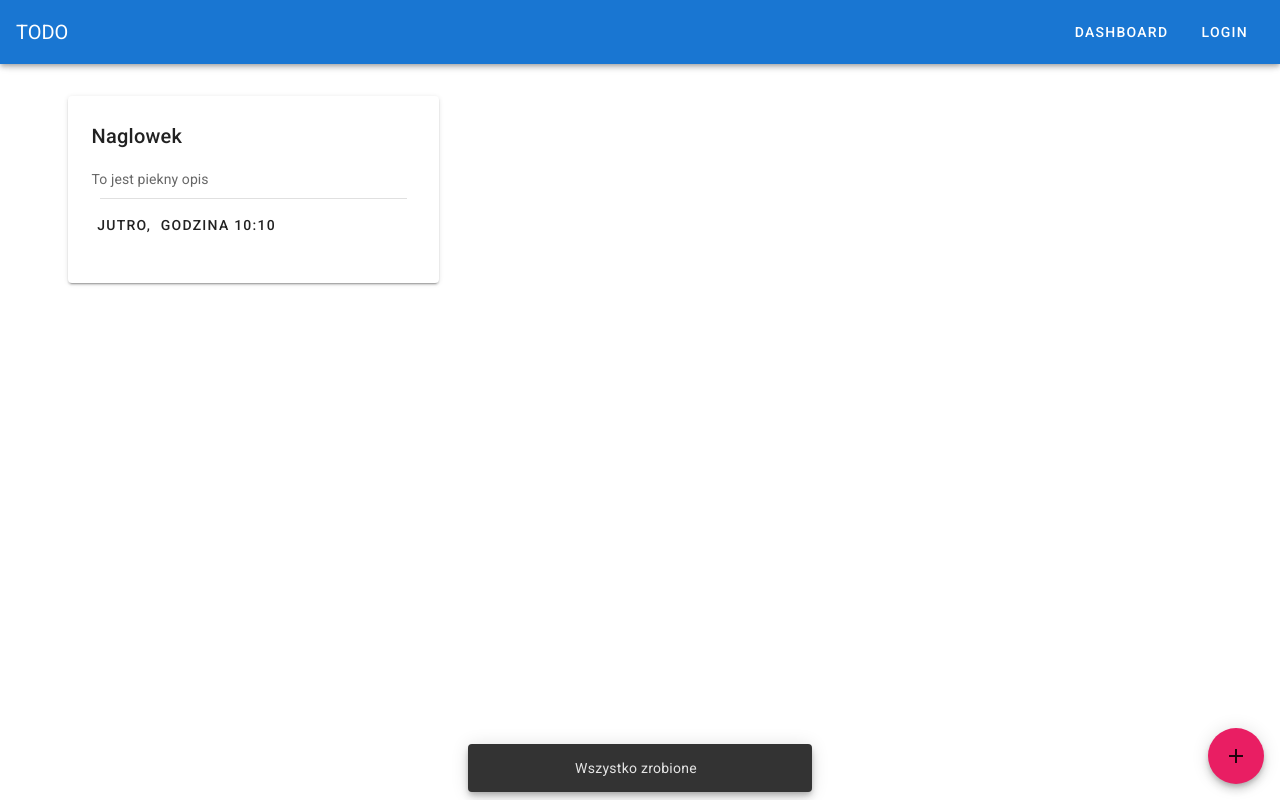
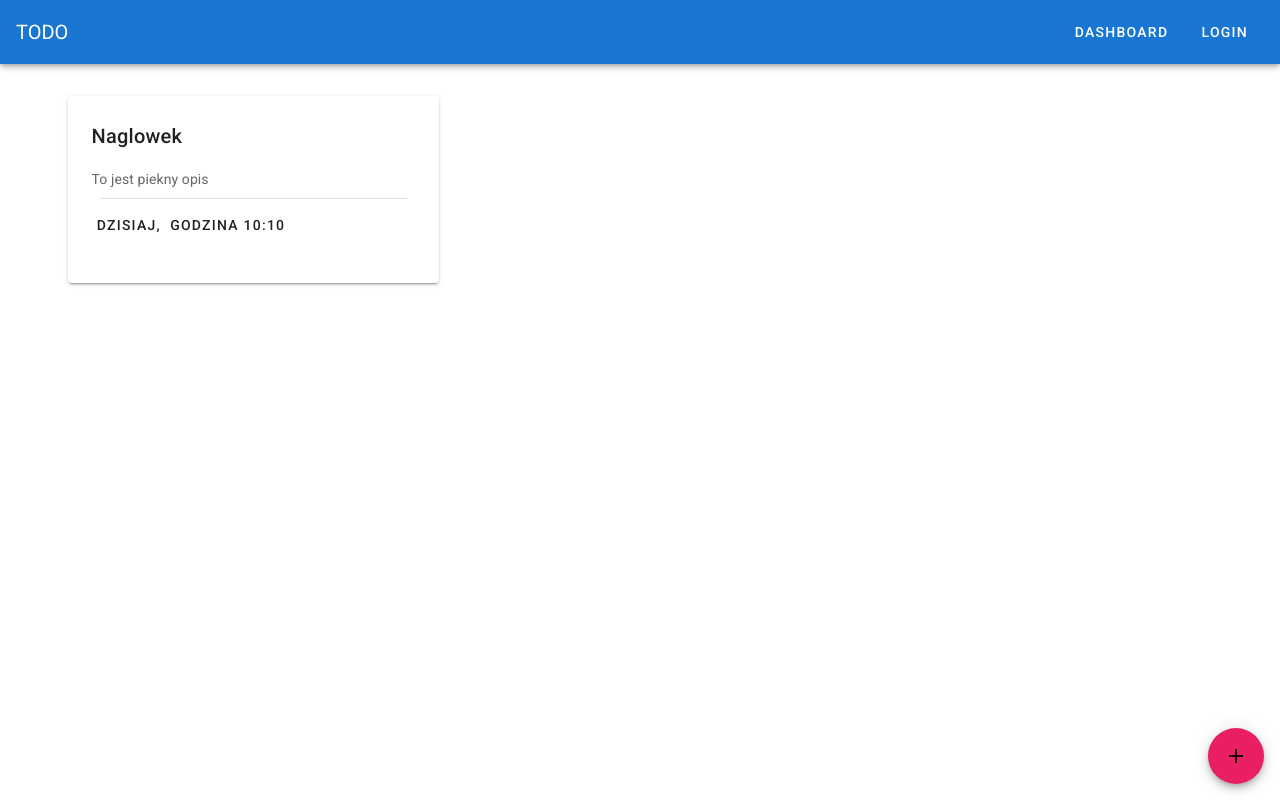
Before and after one commit to leonos2000/vue-todo, a Vue app: page / in a window 1280 px wide. Built offline with nearby package versions, Linux system fonts and the light colour scheme.

Commit message:
removed snackbar and added task sorting

```diff
--- a/src/views/Dashboard.vue
+++ b/src/views/Dashboard.vue
@@ -234,15 +234,6 @@
   >
     <v-icon>mdi-plus</v-icon>
   </v-btn>
-
-    <!-- SNACKBAR WITH NEXT TASK -->
-    <v-snackbar
-      value="true"
-      timeout="-1"
-    >
-    <div class="text-center">{{ nextTask }}</div>
-    </v-snackbar>
-
   </v-container>
 </template>
 
@@ -262,26 +253,6 @@ export default {
         if (!this.$v.taskTitle.$dirty) return errors
         !this.$v.taskTitle.required && errors.push('Pole wymagane')
       return errors
-    },
-    nextTask() {
-      this.nextTaskUpdater
-
-      const currentTime = new Date().getTime()
-      let index
-      let timeDeviation = currentTime
-      for (let i = 0; i < this.tasks.length; i++) {
-        if (this.tasks[i].time.getTime() - currentTime < timeDeviation) {
-          index = i
-          timeDeviation = this.tasks[i].time.getTime() - currentTime
-        }
-      }
-      if ((timeDeviation == currentTime) || (timeDeviation <= 0)) {
-        return 'Wszystko zrobione'
-      }
-      return 'Następne zadanie: ' +
-        this.tasks[index].title + ' ' +
-        this.showDaysToTask(this.tasks[index].time) + ' o ' +
-        this.tasks[index].friendlyTime
     }
   },
 
@@ -291,8 +262,6 @@ export default {
 
   data: () => ({
     overlay: false,
-
-    nextTaskUpdater: 0,
 
     timePickMenu: false,
     datePickMenu: false,
@@ -346,10 +315,11 @@ export default {
 
       const timeToTask = taskTime.getTime() - currentTime
       let nextDay = new Date(taskTime)
-      nextDay.setDate(taskTime.getDate + 1)
+      nextDay.setDate(taskTime.getDate() + 1)
       nextDay.setMinutes(0)
       nextDay.setHours(0)
-      const timeToEndOfDay = nextDay - taskTime.getTime()
+      const timeToEndOfDay = nextDay.getTime() - taskTime.getTime()
+      console.log(timeToEndOfDay)
 
       const daysToTask = Math.floor(timeToTask / (24*60*60*1000))
 
@@ -386,6 +356,8 @@ export default {
         this.overlay = false
         this.taskTitle = ''
         this.taskDesc = ''
+
+        this.sortTasks()
       }
     },
     updateTaskTime(index, friendlyTime) {
@@ -396,7 +368,7 @@ export default {
       this.tasks[index].time = taskTime
       this.tasks[index].timeInplaceMenu = false
 
-      this.nextTaskUpdater++
+      this.sortTasks()
     },
     updateTaskDate(index, friendlyDate) {
       let taskTime = this.tasks[index].time
@@ -404,17 +376,16 @@ export default {
       taskTime.setMonth(parseInt(friendlyDate.substr(5, 2)) - 1)
       taskTime.setDate(friendlyDate.substr(8, 2))
 
-
       this.tasks[index].time = taskTime
       this.tasks[index].dateInplaceMenu = false
 
-      this.nextTaskUpdater++
+      this.sortTasks()
     },
     updateTitle(index, event) {
       this.tasks[index].title = event.target.value
       this.tasks[index].titleInplaceChange = false
 
-      this.nextTaskUpdater++
+      this.sortTasks()
     },
     cancelTaskAdding() {
       this.overlay = false
@@ -423,10 +394,22 @@ export default {
     },
     deleteTask(index) {
       this.tasks.splice(index, 1)
+      this.sortTasks()
     },
     archiveTask(index) {
       this.doneTasks.push(this.tasks.splice(index, 1))
+      this.sortTasks()
     },
+    sortTasks() {
+      const currentTime = new Date().getTime()
+      this.tasks.sort((a, b) => {
+        const aTime = a.time.getTime()
+        const bTime = b.time.getTime()
+        if (aTime - currentTime < bTime - currentTime) return -1
+        else if (aTime - currentTime > bTime - currentTime) return 1
+        else return 0
+      })
+    }
   }
 };
 </script>
```
